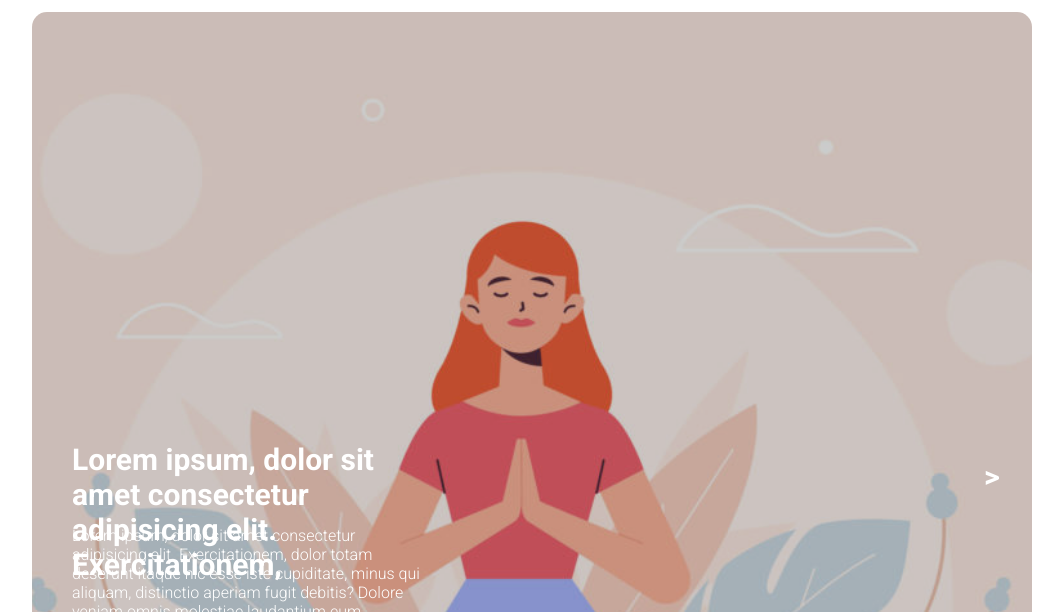
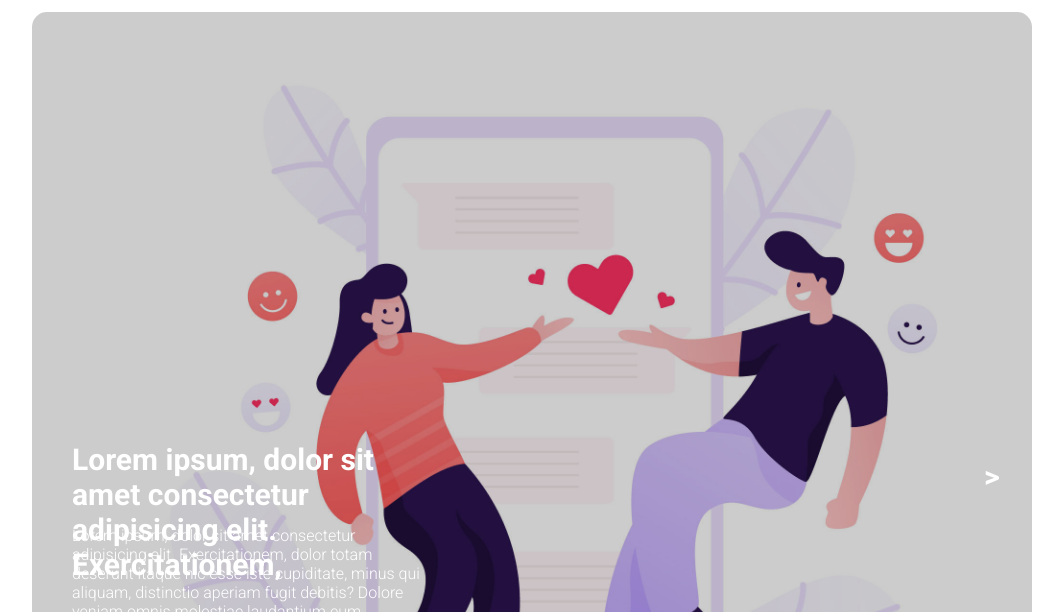
Before and after one commit to rekk88/htmlcss-wp, a plain HTML site: page bonus/index.html in a window 1280 px wide. Shown: the part 188-800 px from the top of the page, without its empty margins (108-1171 px from the left). Drawn offline with Linux system fonts and the light colour scheme; files whose address does not match are found by name.

Commit message:
add :immagine corretta per main top

```diff
--- a/bonus/css/style.css
+++ b/bonus/css/style.css
@@ -73,7 +73,7 @@ nav a{
 /* main top  */
 
 .main-top{
-    background-image: url(../../img/banner.jpg);
+    background-image: url(../../img/banner-bonus.jpg);
     background-size: cover;
     height: 880px;
     background-repeat: no-repeat;
```
